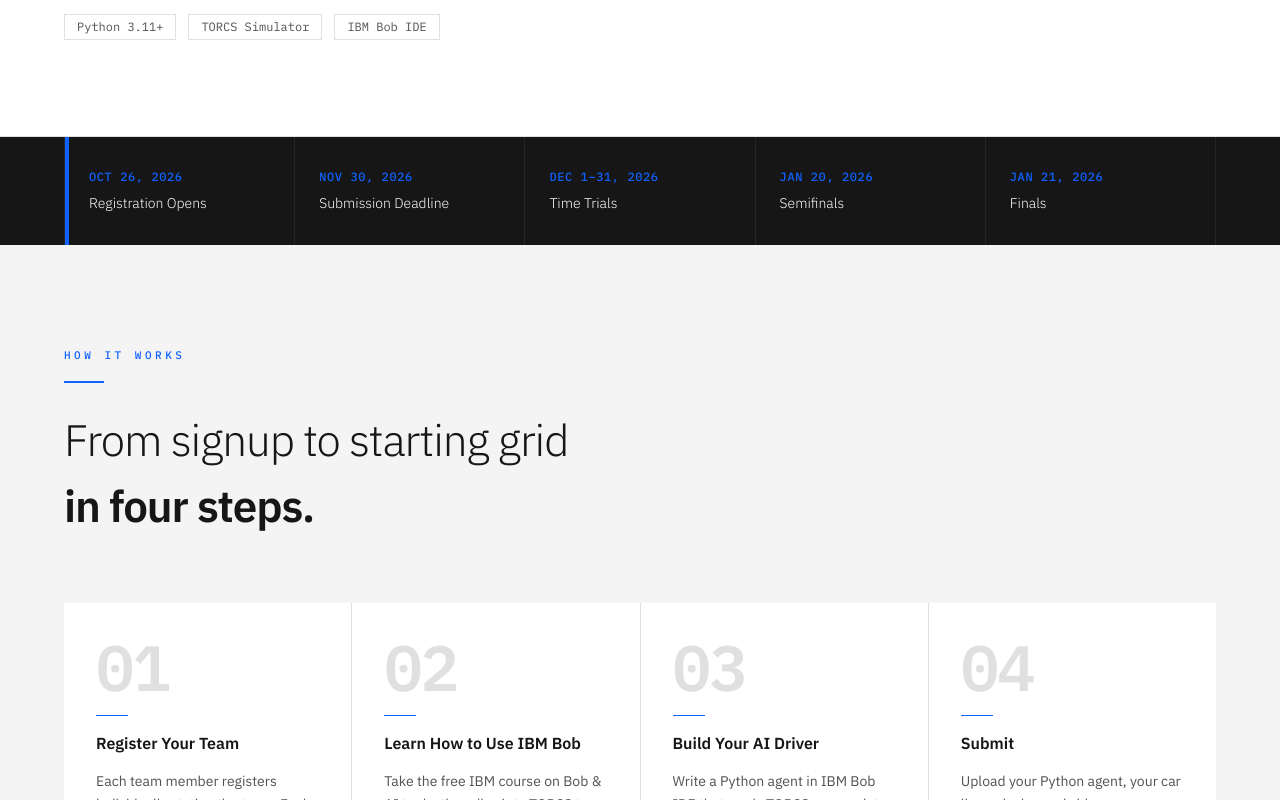
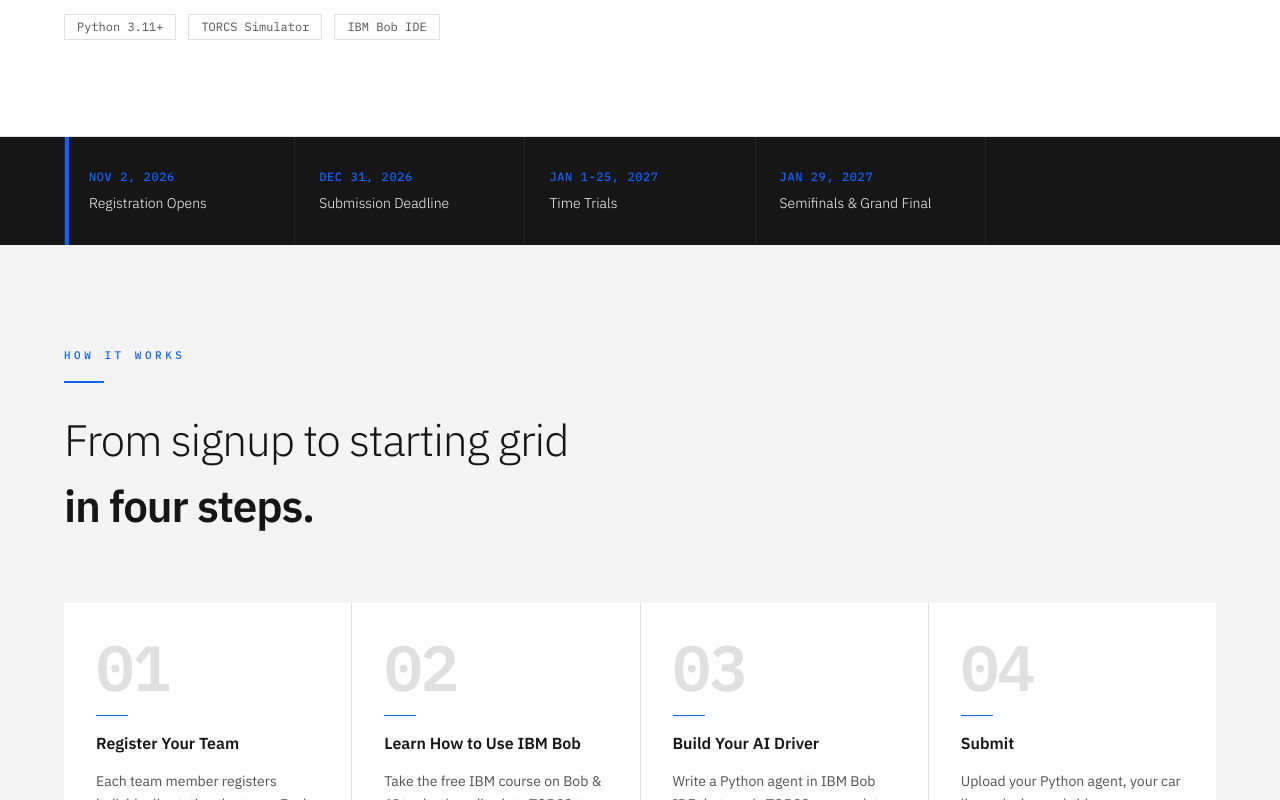
Before and after one commit to ibm-ai-racing/ibm-ai-racing.github.io, a React (Vite) app: page / in a window 1280 px wide. Shown: the part 1420-2220 px from the top of the page. Built offline with nearby package versions, Linux system fonts and the light colour scheme; the HTML template or start-up script is replaced by a standard one.

Commit message:
updates dates

```diff
--- a/src/App.tsx
+++ b/src/App.tsx
@@ -107,11 +107,10 @@ const RESOURCES = [
 ]
 
 const TIMELINE = [
-  { date: "Oct 26, 2026", label: "Registration Opens" },
-  { date: "Nov 30, 2026", label: "Submission Deadline" },
-  { date: "Dec 1–31, 2026", label: "Time Trials" },
-  { date: "Jan 20, 2026", label: "Semifinals" },
-  { date: "Jan 21, 2026", label: "Finals" },
+  { date: "Nov 2, 2026", label: "Registration Opens" },
+  { date: "Dec 31, 2026", label: "Submission Deadline" },
+  { date: "Jan 1-25, 2027", label: "Time Trials" },
+  { date: "Jan 29, 2027", label: "Semifinals & Grand Final" },
 ]
 
 export default function App() {
@@ -782,8 +781,8 @@ export default function App() {
                   </svg>
                 </a>
                 <p className="text-xs text-[#8D8D8D] text-center mt-3">
-                  Registration opens: October 26, 2026. Registration closes:
-                  November 25, 2026.
+                  Registration opens: November 2, 2026. Registration closes:
+                  December 31, 2026.
                 </p>
               </div>
 
```
